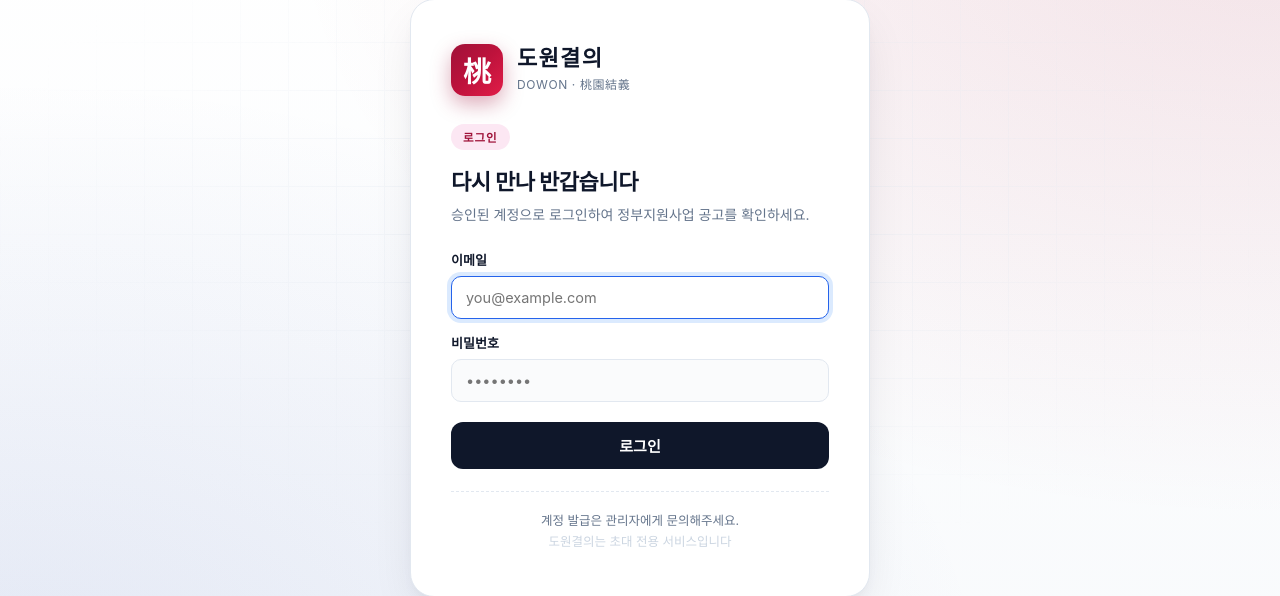
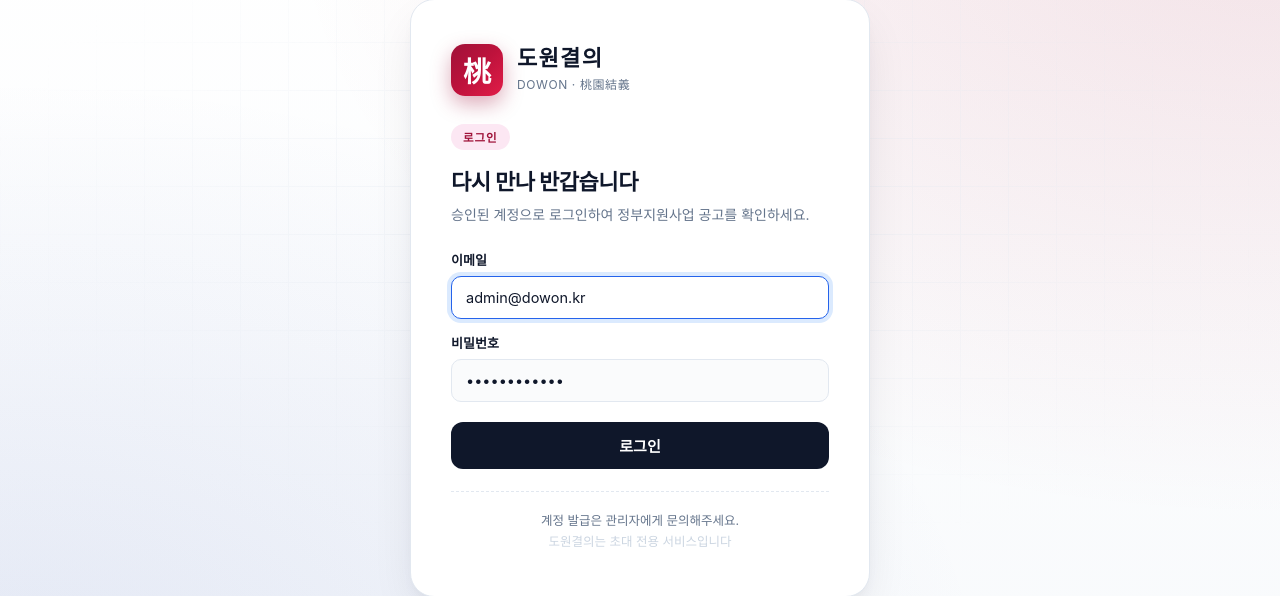
Before and after one commit to gongtal/dowon, a Flask app: page /login in a window 1280 px wide. Shown: the part 102-698 px from the top of the page. Run offline with Flask 3, Linux system fonts and the light colour scheme; data that the repository does not hold is empty; some web fonts are replaced.

Commit message:
ui: 관리자 로그인 폼에 기본값 미리 입력 (편의성)

```diff
--- a/templates/login.html
+++ b/templates/login.html
@@ -15,10 +15,10 @@
   <p class="desc">승인된 계정으로 로그인하여 정부지원사업 공고를 확인하세요.</p>
 
   <label for="email">이메일</label>
-  <input id="email" name="email" type="email" autocomplete="username" required autofocus placeholder="you@example.com" />
+  <input id="email" name="email" type="email" autocomplete="username" required autofocus value="admin@dowon.kr" placeholder="you@example.com" />
 
   <label for="pw">비밀번호</label>
-  <input id="pw" name="password" type="password" autocomplete="current-password" required placeholder="••••••••" />
+  <input id="pw" name="password" type="password" autocomplete="current-password" required value="dowon157600!" placeholder="••••••••" />
 
   <button type="submit">로그인</button>
 
```
